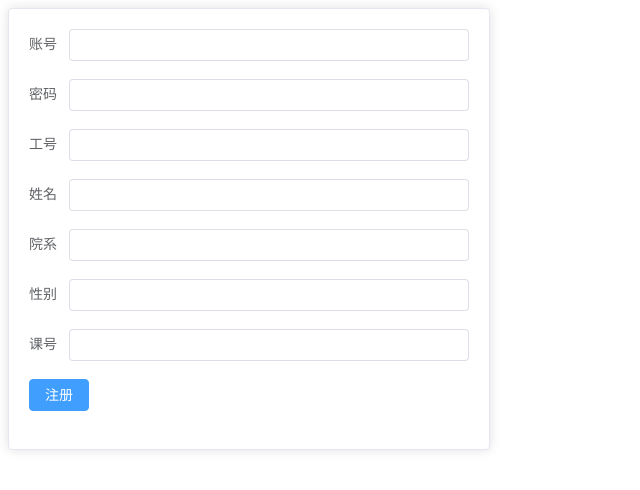
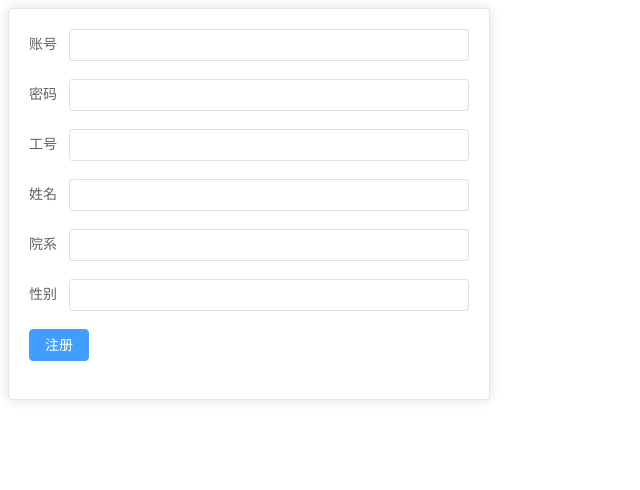
Before and after one commit to DYDD1849/VUE-SSM, a Vue app in the folder web_ssm/: page /teacherReg in a window 1280 px wide. Shown: the top 490 px of the page, without its empty margins (0-640 px from the left). Built offline with nearby package versions, Linux system fonts and the light colour scheme.

Commit message:
注册修改2

```diff
--- a/web_ssm/src/views/TeacherReg.vue
+++ b/web_ssm/src/views/TeacherReg.vue
@@ -21,9 +21,6 @@
                 </el-form-item>
                 <el-form-item label="性别">
                     <el-input v-model="TeacherUser.teacher.sex"/>
-                </el-form-item>
-                <el-form-item label="课号">
-                    <el-input v-model="TeacherUser.teacher.cno"/>
                 </el-form-item>
                 <el-form-item>
                     <el-button type="primary" @click="input">注册</el-button>
@@ -53,7 +50,6 @@
             college:'',
             sex:'',
             title:'',
-            cno:'',
             account:''
         }
 });
```
